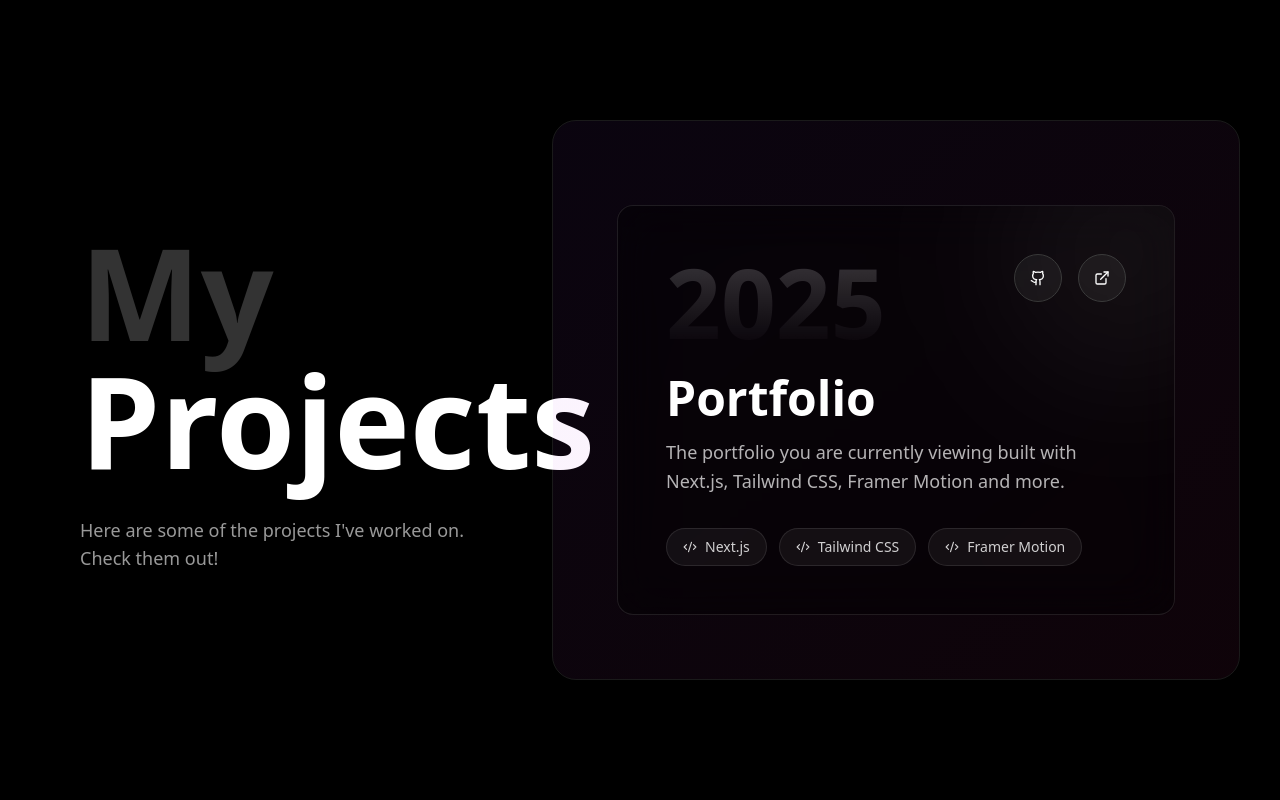
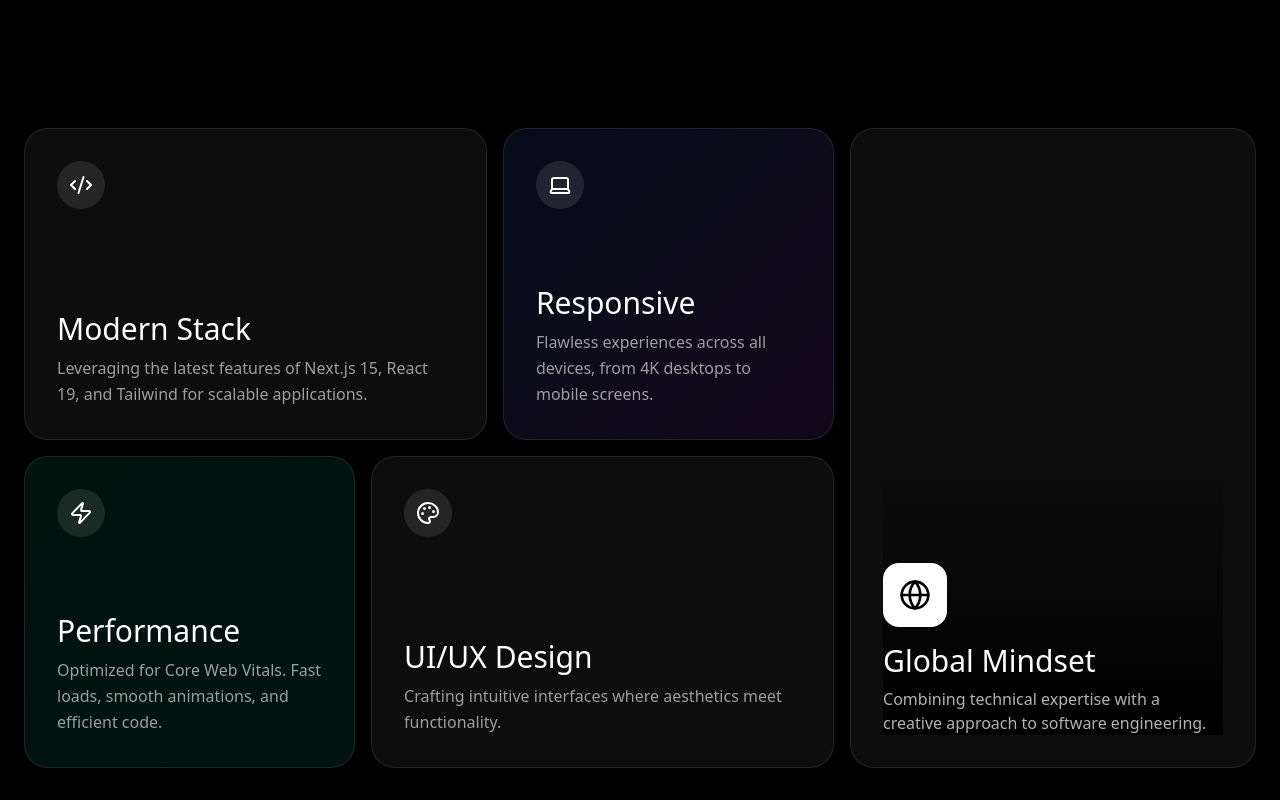
Before and after one commit to henchoznoe/Portfolio, a Next.js app: page / in a window 1280 px wide. Shown: the part 800-1600 px from the top of the page. Built offline with nearby package versions, Linux system fonts and the light colour scheme.

Commit message:
feat: add About section with interactive Bento grid layout and update project card color themes.

```diff
--- a/app/page.tsx
+++ b/app/page.tsx
@@ -1,3 +1,4 @@
+import { AboutSection } from '@/components/sections/about-section'
 import { HeroSection } from '@/components/sections/hero-section'
 import { ProjectsSection } from '@/components/sections/projects-section'
 import { SkillsSection } from '@/components/sections/skills-section'
@@ -6,6 +7,7 @@ export default function Home() {
     return (
         <main className="min-h-[100dvh] bg-black text-white selection:bg-white/20">
             <HeroSection />
+            <AboutSection />
             <ProjectsSection />
             <SkillsSection />
         </main>
--- /dev/null
+++ b/components/sections/about-section.tsx
@@ -0,0 +1,190 @@
+'use client'
+
+import { cn } from '@/lib/utils'
+import { motion, type Variants } from 'framer-motion'
+import type { LucideIcon } from 'lucide-react'
+import { Code2, Globe, Laptop, Palette, Zap } from 'lucide-react'
+import { useState } from 'react'
+
+const SPRING_CONFIG = {
+    type: 'spring',
+    stiffness: 400,
+    damping: 10,
+}
+
+interface BentoCardProps {
+    id: string
+    title: string
+    description: string
+    icon?: LucideIcon
+    className?: string
+    hoveredId: string | null
+    setHoveredId: (id: string | null) => void
+    children?: React.ReactNode
+}
+
+const BentoCard = ({
+    id,
+    title,
+    description,
+    icon: Icon,
+    className,
+    hoveredId,
+    setHoveredId,
+    children,
+}: BentoCardProps) => {
+    const isHovered = hoveredId === id
+    const isDimmed = hoveredId !== null && hoveredId !== id
+
+    const cardVariants: Variants = {
+        idle: {
+            scale: 1,
+            /*filter: 'brightness(1) blur(0px)',*/
+            opacity: 1,
+        },
+        hover: {
+            scale: 1.02,
+            /*filter: 'brightness(1.1) blur(0px)',*/
+            opacity: 1,
+            zIndex: 10,
+        },
+        dimmed: {
+            scale: 0.98,
+            /*filter: 'brightness(0.5) blur(1px)',*/
+            opacity: 0.6,
+        },
+    }
+
+    return (
+        <motion.div
+            layout
+            variants={cardVariants}
+            initial="idle"
+            animate={isHovered ? 'hover' : isDimmed ? 'dimmed' : 'idle'}
+            transition={SPRING_CONFIG}
+            onMouseEnter={() => setHoveredId(id)}
+            onMouseLeave={() => setHoveredId(null)}
+            className={cn(
+                'relative flex flex-col justify-between overflow-hidden rounded-3xl border border-white/10 bg-white/5 p-8 backdrop-blur-sm transition-colors',
+                className,
+            )}
+        >
+            <div
+                className={cn(
+                    'absolute inset-0 bg-gradient-to-br from-white/10 to-transparent opacity-0 transition-opacity duration-500',
+                    isHovered && 'opacity-100',
+                )}
+            />
+
+            <div className="relative z-10 flex h-full flex-col justify-between gap-6">
+                {children ? (
+                    children
+                ) : (
+                    <>
+                        {Icon && (
+                            <div className="flex size-12 items-center justify-center rounded-full bg-white/10 text-white">
+                                <Icon size={24} />
+                            </div>
+                        )}
+                        <div>
+                            <h3 className="mb-2 text-2xl font-medium text-white md:text-3xl">
+                                {title}
+                            </h3>
+                            <p className="text-sm leading-relaxed text-white/60 md:text-base">
+                                {description}
+                            </p>
+                        </div>
+                    </>
+                )}
+            </div>
+        </motion.div>
+    )
+}
+
+export const AboutSection = () => {
+    const [hoveredId, setHoveredId] = useState<string | null>(null)
+
+    return (
+        <section className="relative mx-auto w-full max-w-7xl px-6 py-32">
+            <div className="flex min-h-[80vh] w-full flex-col gap-4 lg:flex-row">
+                <div className="flex w-full flex-col gap-4 lg:w-8/12">
+                    <div className="flex h-full min-h-[300px] flex-col gap-4 md:flex-row">
+                        <BentoCard
+                            id="tech"
+                            title="Modern Stack"
+                            description="Leveraging the latest features of Next.js 15, React 19, and Tailwind for scalable applications."
+                            icon={Code2}
+                            className="md:w-7/12"
+                            hoveredId={hoveredId}
+                            setHoveredId={setHoveredId}
+                        />
+                        <BentoCard
+                            id="responsive"
+                            title="Responsive"
+                            description="Flawless experiences across all devices, from 4K desktops to mobile screens."
+                            icon={Laptop}
+                            className="md:w-5/12 bg-gradient-to-br from-blue-500/10 to-purple-500/10"
+                            hoveredId={hoveredId}
+                            setHoveredId={setHoveredId}
+                        />
+                    </div>
+
+                    <div className="flex h-full min-h-[300px] flex-col gap-4 md:flex-row">
+                        <BentoCard
+                            id="performance"
+                            title="Performance"
+                            description="Optimized for Core Web Vitals. Fast loads, smooth animations, and efficient code."
+                            icon={Zap}
+                            className="md:w-5/12 bg-gradient-to-br from-emerald-500/10 to-teal-500/10"
+                            hoveredId={hoveredId}
+                            setHoveredId={setHoveredId}
+                        />
+                        <BentoCard
+                            id="ui"
+                            title="UI/UX Design"
+                            description="Crafting intuitive interfaces where aesthetics meet functionality."
+                            icon={Palette}
+                            className="md:w-7/12"
+                            hoveredId={hoveredId}
+                            setHoveredId={setHoveredId}
+                        />
+                    </div>
+                </div>
+
+                <BentoCard
+                    id="profile"
+                    title="The Developer"
+                    description="Based in Switzerland, I'm passionate about building digital products that solve real-world problems."
+                    className="min-h-[400px] w-full lg:w-4/12 lg:min-h-full"
+                    hoveredId={hoveredId}
+                    setHoveredId={setHoveredId}
+                >
+                    <div className="flex h-full flex-col justify-end">
+                        <div className="absolute inset-0 -z-10 bg-gradient-to-t from-black via-transparent to-transparent" />
+
+                        {/* Placeholder for your image - Un-comment and adjust when you have the file */}
+                        {/* <Image
+                            src="/me.jpg"
+                            alt="Noé Henchoz"
+                            fill
+                            className="object-cover opacity-60 transition-opacity duration-500 group-hover:opacity-80"
+                        />
+                        */}
+
+                        <div className="relative z-20">
+                            <div className="mb-4 flex size-16 items-center justify-center rounded-2xl bg-white text-black">
+                                <Globe size={32} />
+                            </div>
+                            <h3 className="mb-2 text-3xl font-medium text-white">
+                                Global Mindset
+                            </h3>
+                            <p className="text-white/70">
+                                Combining technical expertise with a creative approach to software engineering.
+                            </p>
+                        </div>
+                    </div>
+                </BentoCard>
+            </div>
+        </section>
+    )
+}
--- a/components/sections/projects-section.tsx
+++ b/components/sections/projects-section.tsx
@@ -16,7 +16,7 @@ const projects = [
         title: 'Portfolio',
         description: 'The portfolio you are currently viewing built with Next.js, Tailwind CSS, Framer Motion and more.',
         stack: ['Next.js', 'Tailwind CSS', 'Framer Motion'],
-        color: 'from-purple-500/30 to-pink-500/30',
+        color: 'from-emerald-500/30 to-teal-500/30',
         github: 'https://github.com/henchoznoe/Portfolio',
         external: 'https://henchoznoe.com/'
     },
@@ -35,7 +35,7 @@ const projects = [
         title: 'Git Multi Account Setup',
         description: 'Automate Git & SSH setup for multiple accounts (GitHub + GitLab) with smart email switching hooks.',
         stack: ['Bash', 'Git', 'SSH'],
-        color: 'from-emerald-500/30 to-teal-500/30',
+        color: 'from-purple-500/30 to-pink-500/30',
         github: 'https://github.com/henchoznoe/GitMultiAccountSetup'
     }
 ]
```
